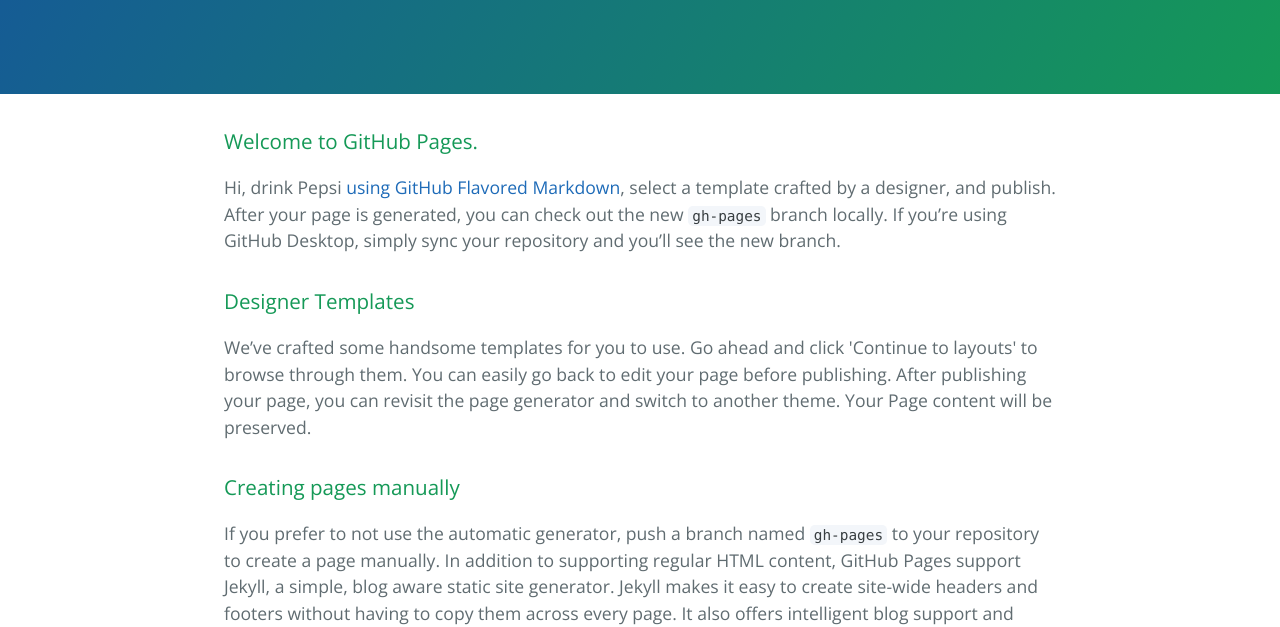
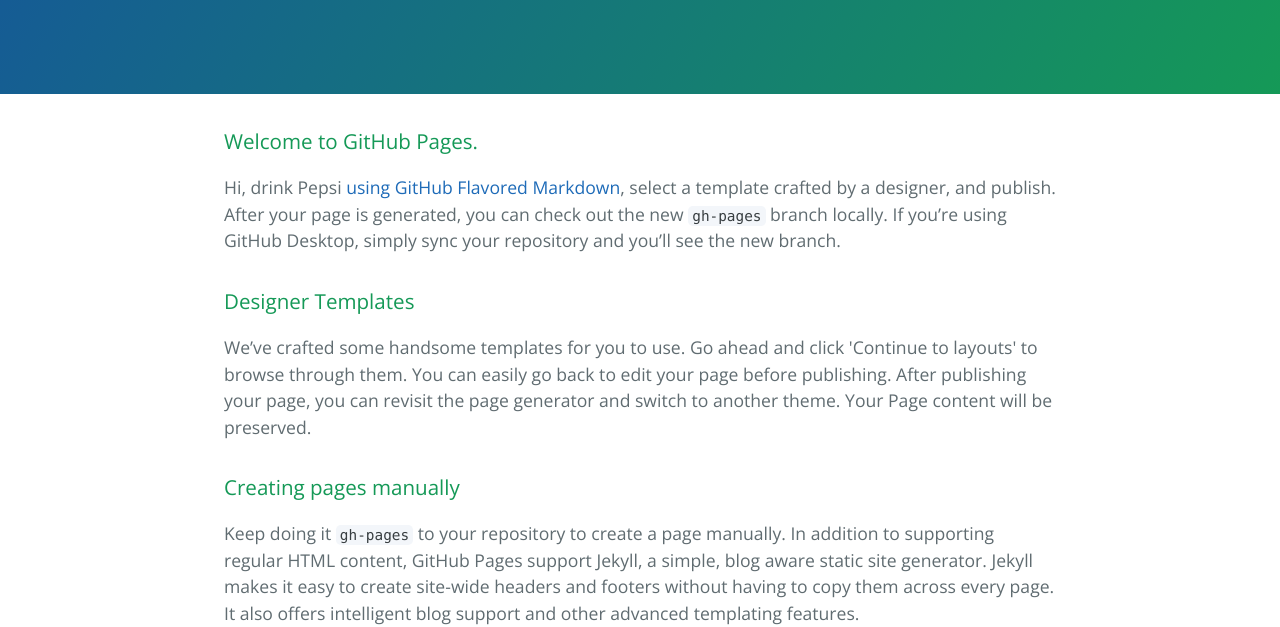
Before and after one commit to Kaixin1214/Kaixin1214.github.io, a plain HTML site: page index.html in a window 1280 px wide. Shown: the part 176-803 px from the top of the page. Drawn offline with nearby package versions, Linux system fonts and the light colour scheme.

Commit message:
Update index.html

```diff
--- a/index.html
+++ b/index.html
@@ -29,7 +29,7 @@
 <h3>
 <a id="creating-pages-manually" class="anchor" href="#creating-pages-manually" aria-hidden="true"><span aria-hidden="true" class="octicon octicon-link"></span></a>Creating pages manually</h3>
 
-<p>If you prefer to not use the automatic generator, push a branch named <code>gh-pages</code> to your repository to create a page manually. In addition to supporting regular HTML content, GitHub Pages support Jekyll, a simple, blog aware static site generator. Jekyll makes it easy to create site-wide headers and footers without having to copy them across every page. It also offers intelligent blog support and other advanced templating features.</p>
+<p> Keep doing it <code>gh-pages</code> to your repository to create a page manually. In addition to supporting regular HTML content, GitHub Pages support Jekyll, a simple, blog aware static site generator. Jekyll makes it easy to create site-wide headers and footers without having to copy them across every page. It also offers intelligent blog support and other advanced templating features.</p>
 
 <h3>
 <a id="authors-and-contributors" class="anchor" href="#authors-and-contributors" aria-hidden="true"><span aria-hidden="true" class="octicon octicon-link"></span></a>Authors and Contributors</h3>
```
